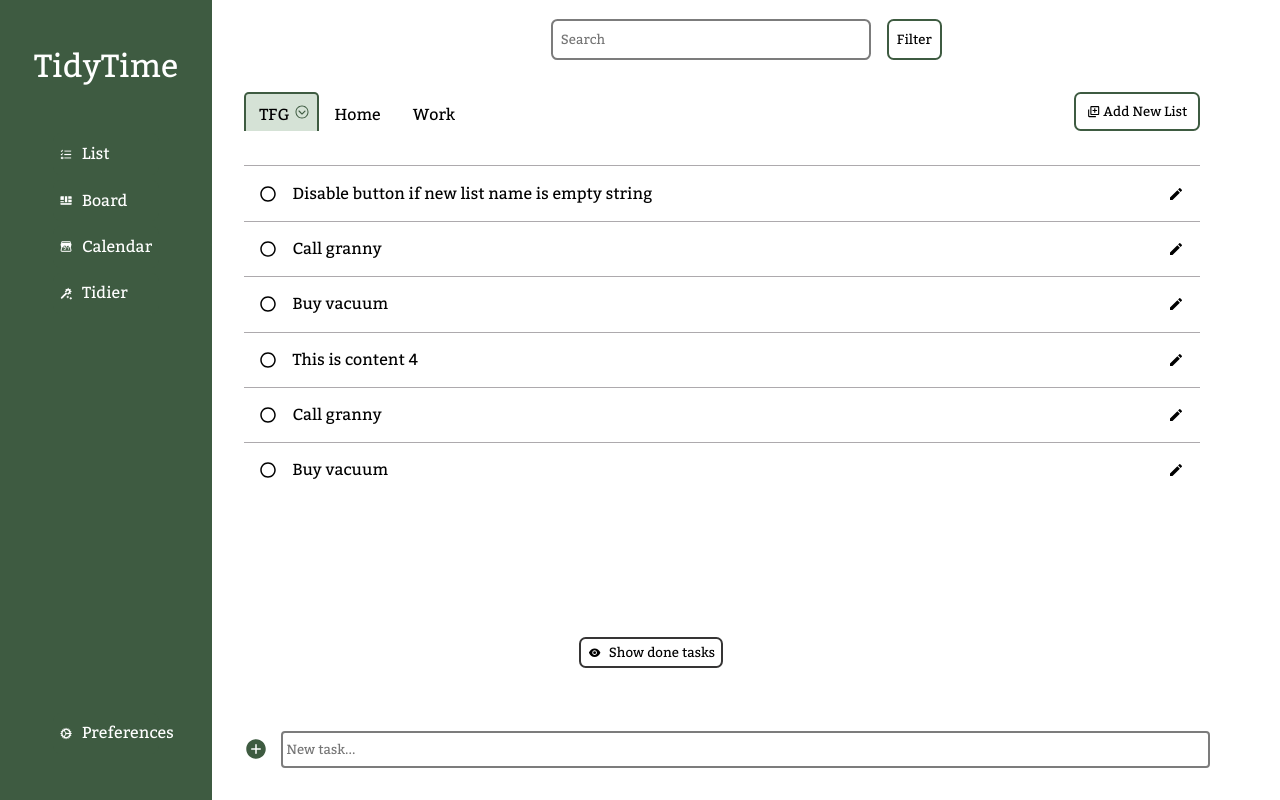
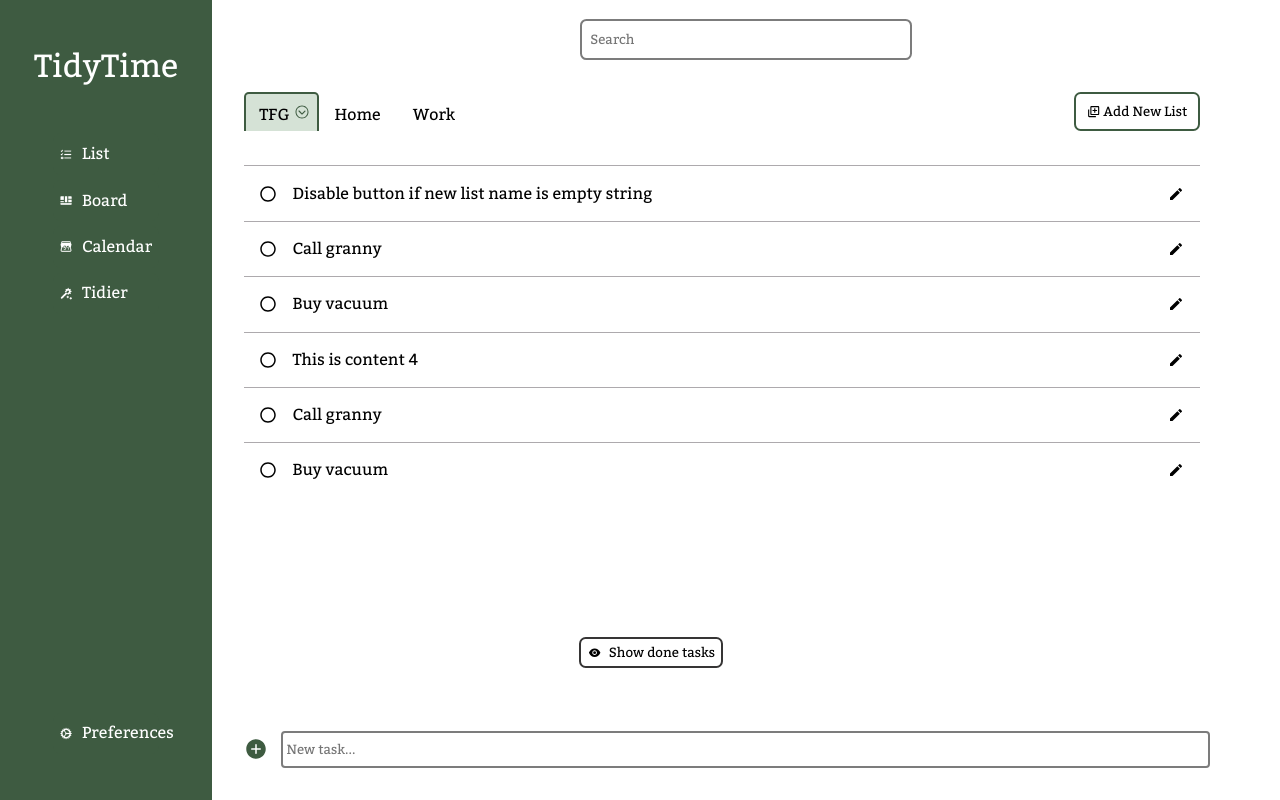
Before and after one commit to garciafdezpatricia/TidyTime, a Next.js app in the folder client/: page /list in a window 1280 px wide. Built offline with nearby package versions, Linux system fonts and the light colour scheme; what uuidv4 would draw is missing.

Commit message:
search input working

```diff
--- a/client/pages/list/index.tsx
+++ b/client/pages/list/index.tsx
@@ -6,29 +6,13 @@ import Tab from "../../src/components/Tabs/Tab";
 // go to this page as /list
 export default function List() {
     // context with the tasks
-	const {tabs, todo, selectedListIndex, setTabs, setToDo} = useTaskContext();
-
-	function search(text: string) {
-		// TODO: get the tasks that match the searched string
-	}
-
-	function addNewTask(e: any) {
-		setToDo((prevTodo) => {
-			return prevTodo.map((list, index) => {
-				if (index === selectedListIndex) {
-                    return [{ title: e, done: false }, ...list];
-                }
-                return list;
-            });
-        });
-	}
-
+	const { selectedListIndex, setToDo } = useTaskContext();
 
 	return (
 		<div className='list-container'>
-			<SearchBar onChange={search} />
+			<SearchBar />
 			<Tab></Tab>
-			<NewTaskForm onSubmit={addNewTask} />
+			<NewTaskForm />
 		</div>
 	);
 }
--- a/client/src/components/Form/NewTaskForm/NewTaskForm.tsx
+++ b/client/src/components/Form/NewTaskForm/NewTaskForm.tsx
@@ -1,13 +1,11 @@
 import { useRef, useState } from "react";
 import { FaPlusCircle } from "react-icons/fa";
 import { IoIosAddCircle } from "react-icons/io";
+import { useTaskContext } from "../../Context/TaskContext";
 
-export interface Props {
-    onSubmit: (arg?:any) => void | any;
-}
+export default function NewTaskForm() {
 
-export default function NewTaskForm(props : Props) {
-
+    const { setToDo, selectedListIndex } = useTaskContext()
     // use a reference instead of state: we don't want to rerender everytime we type in the input
     const newTask = useRef(null);
     const handleKeyPress = (e: React.KeyboardEvent<HTMLInputElement>) => {
@@ -22,11 +20,22 @@ export default function NewTaskForm(props : Props) {
         // @ts-ignore
         if (newTask.current.value !== '') {
             // @ts-ignore
-            props.onSubmit(newTask.current.value); // Llamar a la función onSubmit pasada como prop
+            addNewTask(newTask.current.value); // Llamar a la función onSubmit pasada como prop
             // @ts-ignore
             newTask.current.value = '';
         }
     }
+
+    function addNewTask(e: any) {
+		setToDo((prevTodo) => {
+			return prevTodo.map((list, index) => {
+				if (index === selectedListIndex) {
+                    return [{ title: e, done: false }, ...list];
+                }
+                return list;
+            });
+        });
+	}
 
     return (
         <form className="create-task-form" >
--- a/client/src/components/SearchBar/SearchBar.scss
+++ b/client/src/components/SearchBar/SearchBar.scss
@@ -2,13 +2,15 @@
 
 .search-bar-container {
     display: flex;
+    flex-direction: column;
     justify-content: center;
     padding-top: .2rem;
     padding-bottom: 2rem;
+    align-items: center;
+    position: relative;
 
     input {
         width: 20rem;
-        margin-right: 1rem;
         padding-left: .5rem;
         padding-top: .3rem;
         padding-bottom: .3rem;
@@ -21,12 +23,30 @@
         }
     }
 
-    button {
-        padding-inline: .5rem;
-        border: .15rem solid $primary-green;
+    .search-result {
+        font-size: .8rem;
+        display: flex;
+        flex-direction: column;
+        height: 10rem;
+        width: 20rem;
+        overflow-y: auto;
+        overflow-x: hidden;
+        position: absolute;
+        z-index: 999;
+        top: 3rem;
         background-color: $white;
-        &:hover {
-            background-color: $hover-green;
+
+        .result-item {
+            padding: .5rem;
+            width: 100%;
+            cursor: pointer;
+            &:hover {
+                background-color: $hover-green;
+            }
+        }
+
+        .result-item:not(:last-child){
+            border-bottom: .1rem solid $primary-grey;
         }
     }
 }
--- a/client/src/components/SearchBar/SearchBar.tsx
+++ b/client/src/components/SearchBar/SearchBar.tsx
@@ -1,18 +1,41 @@
-export interface Props {
-    onChange: (arg?:any) => void | any;
-}
+import { Task } from "@/src/task/Scheme";
+import { useTaskContext } from "../Context/TaskContext";
+import { useEffect, useState } from "react";
 
-export default function SearchBar({onChange} : Props) {
+
+export default function SearchBar() {
+
+    const { todo } = useTaskContext();
+
+    const [result, setResult] = useState<Task[]>([]);
+    const [search, setSearch] = useState("");
+
+    const searchTasks = (searchString: string) => {
+        return todo.flat().filter((task) => task.title.toLowerCase().includes(searchString.toLowerCase()));
+    }
+
+    useEffect(() => {
+        if (search !== "") {
+            const filteredTasks = searchTasks(search);
+            setResult(filteredTasks);
+        } else {
+            setResult([]);
+        }
+    }, [search])
 
     return (
         <div className="search-bar-container">
             <input
-                type="search"
+                type="text"
                 placeholder="Search"
-                onChange={(e) => onChange(e.target.value)}
+                onChange={(e) => setSearch(e.target.value)}
             >
             </input>
-            <button>Filter</button>
+            {result.length > 0 && <div className="search-result">
+                {
+                    result.map((task, index) => (<p key={index} className="result-item">{task.title}</p>))
+                }
+            </div>}
         </div>
     );
 }
```
